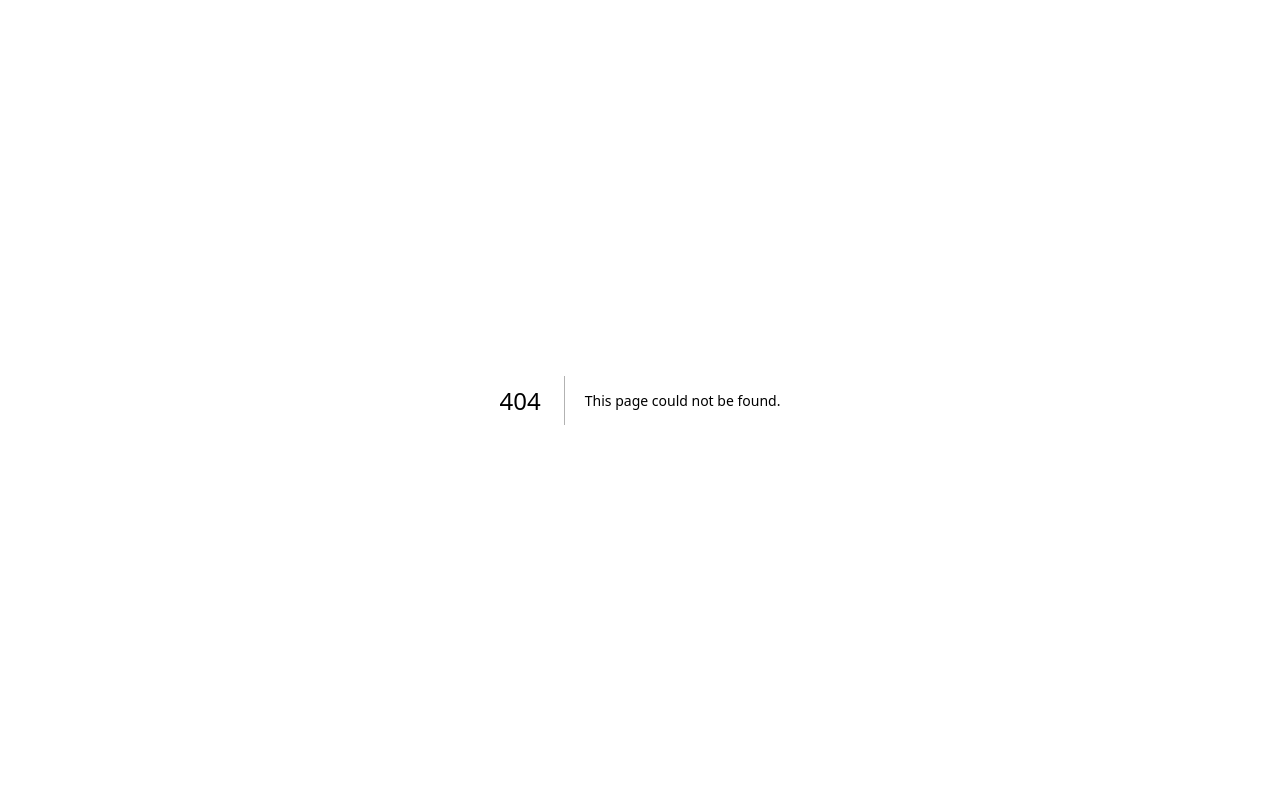
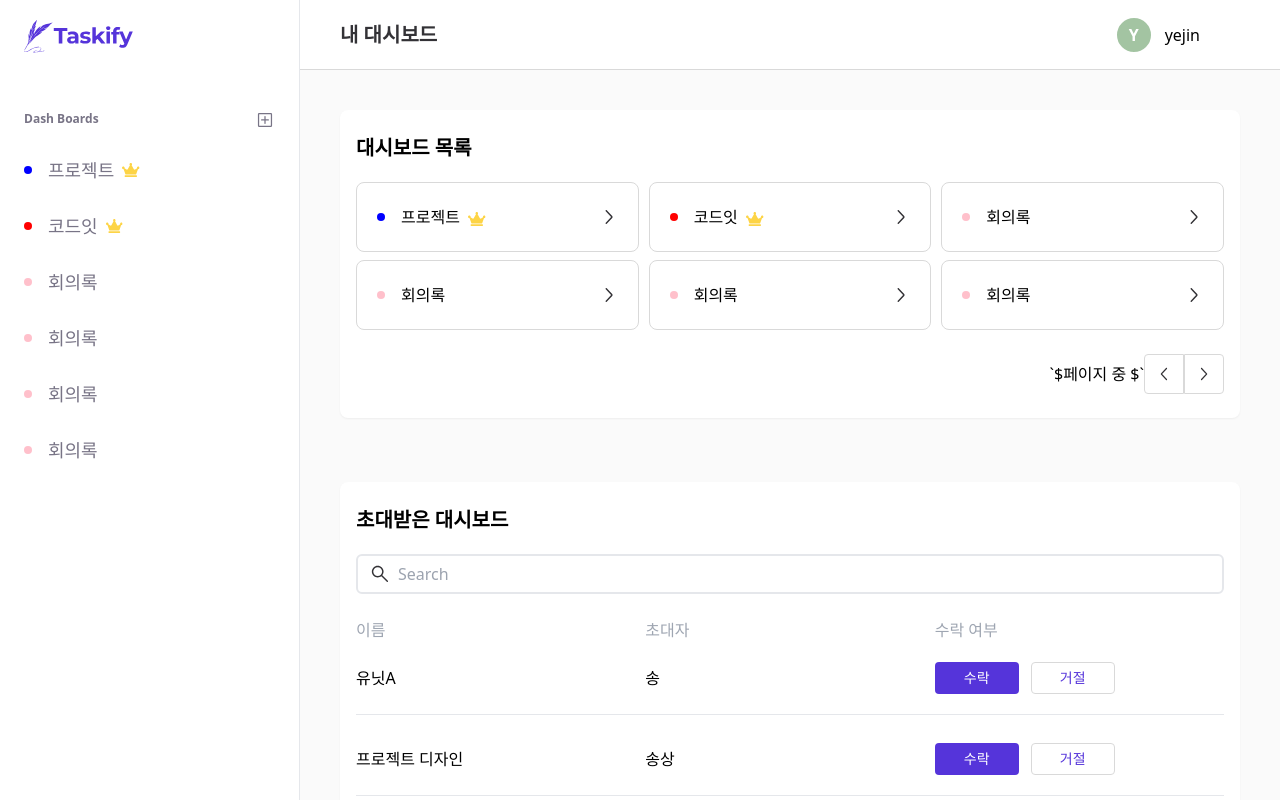
Before and after one commit to Codeit-FE3-Part3-team6-Taskify/Taskify, a Next.js app: page /mydashboard in a window 1280 px wide. Before the commit this address had no page. Shown: the top 800 px of the page. Built offline with nearby package versions, Linux system fonts and the light colour scheme.

Commit message:
✨ feat:나의 대시보드 페이지 css 및 구성 완료

```diff
--- a/public/images/index.js
+++ b/public/images/index.js
@@ -21,6 +21,7 @@ import NoMailIcon from './NomailIcon.svg';
 import PaginationArrow from './PaginationArrow.svg';
 import PenIcon from './PenIcon.svg';
 import SettingIcon from './SettingIcon.svg';
+import SearchIcon from './SearchIcon.svg';
 
 export {
   LogoImg,
@@ -46,4 +47,5 @@ export {
   PaginationArrow,
   PenIcon,
   SettingIcon,
+  SearchIcon,
 };
--- a/src/components/Buttons/DashboardListItem/DashboardListItem.jsx
+++ b/src/components/Buttons/DashboardListItem/DashboardListItem.jsx
@@ -4,17 +4,28 @@ import { CrownIcon, PaginationArrow } from '@/../public/images';
 
 // Todo(심은주): 예상 props가 짜는 사람마다 다를것같아 일단 임의로만 세팅해놓음.
 export default function DashboardListItem({ url, title, color, createdByMe }) {
+  const createCircle = (dotColor) => {
+    const circleStyle = {
+      width: '8px',
+      height: '8px',
+      borderRadius: '50%',
+      backgroundColor: dotColor,
+    };
+
+    return <div style={circleStyle} />;
+  };
+
   return (
     <li className="list-none p-0 m-0">
       <Link
         href="/"
-        className="flex justify-between items-center no-underline rounded-lg px-5 border border-solid border-gray_D9D9D9 h-[70px]"
+        className="flex justify-between items-center no-underline rounded-lg px-5 border border-solid border-gray_D9D9D9 h-[58px] md:h-[68px] lg:h-[70px]"
       >
         {/* href에 url */}
-        <span className="w-2 h-2 bg-violet_5534DA block rounded-full" />
-        {/* 임시 color 넣어진 상태 */}
-        <h2 className="m-0 md:text-base sm:text-sm">
-          타이틀내용 {/* title */}
+        <div className="flex items-center gap-x-2">
+          <span>{color && createCircle(color)}</span>
+          <h2 className="ml-2 md:text-base sm:text-sm ">{title}</h2>
+          <div>
             {createdByMe && (
               <Image
                 width={18}
@@ -24,7 +35,8 @@ export default function DashboardListItem({ url, title, color, createdByMe }) {
                 className="inline"
               />
             )}
-        </h2>
+          </div>
+        </div>
         <Image
           width={18}
           height={18}
--- a/src/components/Buttons/PagenationArrow/PagenationArrow.jsx
+++ b/src/components/Buttons/PageinationButton/PaginationButton.jsx
@@ -10,7 +10,7 @@ import { PaginationArrow } from '@/../public/images';
  */
 
 // Todo(심은주): css 적용에서 애를 먹고 있음...
-export default function PagenationArrow({
+export default function PaginationButton({
   onClick,
   disabled,
   direction = 'next',
--- a/src/components/Header/DashboardHeader.jsx
+++ b/src/components/Header/DashboardHeader.jsx
@@ -2,7 +2,7 @@ import Avatar from '../Avatar/Avatar';
 import AvatarGroup from '../Avatar/AvatarGroup';
 
 // Todo(조예진) : 미완성- 관리, 초대하기 버튼 스타일 적용
-export default function CommonHeader({
+export default function DashboardHeader({
   buttons,
   title,
   ownerIcon,
@@ -11,7 +11,7 @@ export default function CommonHeader({
   userInfo,
 }) {
   return (
-    <div className="flex justify-end items-center py-[13px] h-[60px] pl-20 pr-3 md:py-4 md:h-[70px] lg:justify-between  md:pl-[228px] md:pr-10 lg:pl-[340px] lg:pr-20 bg-white_FFFFFF border-b border-gray_D9D9D9">
+    <div className="flex justify-end items-center  py-[13px] h-[60px] pl-10 pr-3 md:py-4 md:h-[70px] lg:justify-between md:pr-10 lg:pr-20 bg-white_FFFFFF border-b border-gray_D9D9D9">
       <div className="hidden lg:flex items-center gap-2">
         <span className="text-black_333236 text-xl font-bold">{title}</span>
         {ownerIcon && <span className="relative w-5 h-fit">{ownerIcon}</span>}
--- a/src/components/Header/DefaultHeader.jsx
+++ b/src/components/Header/DefaultHeader.jsx
@@ -1,5 +1,5 @@
 // Todo(조예진) : 완성
-export default function CommonHeader({
+export default function DefaultHeader({
   isLanding,
   smallLogo,
   largeLogo,
--- a/src/components/Sidebar/Sidebar.jsx
+++ b/src/components/Sidebar/Sidebar.jsx
@@ -20,7 +20,7 @@ export default function Sidebar({ dashboards }) {
   };
 
   return (
-    <div className="flex flex-col border-r items-center h-screen mt-5 w-[67px] md:w-[160px] lg:w-[300px]">
+    <div className="flex flex-col border-r bg-white items-center h-full pt-5 w-[67px] md:w-[160px] lg:w-[300px]">
       <div className="flex flex-row md:w-full mb-9 md:mb-14 md:pl-6">
         <Image src={LogoImg} width={29} height={33} alt="로고이미지" />
         <Image
--- /dev/null
+++ b/src/pages/mydashboard.js
@@ -0,0 +1,102 @@
+import Image from 'next/image';
+import DashboardListItem from '@/components/Buttons/DashboardListItem/DashboardListItem';
+import PaginationButton from '@/components/Buttons/PageinationButton/PaginationButton';
+import DashboardHeader from '@/components/Header/DashboardHeader';
+import Sidebar from '@/components/Sidebar/Sidebar';
+import { dashboards, invitations } from '@/utils/text';
+import { SearchIcon } from '../../public/images';
+import CtaDefault from '../components/Buttons/CtaDefault/CtaDefault';
+
+const userInfo = { nickname: 'yejin', email: 'yejiniee@codeit.com' };
+
+export default function myDashboard() {
+  return (
+    <div className="flex ">
+      <aside>
+        <Sidebar dashboards={dashboards} />
+      </aside>
+      <div className="flex flex-col w-full">
+        <DashboardHeader title="내 대시보드" userInfo={userInfo} />
+        <main className="bg-gray_FAFAFA h-full w-full p-[24px] md:p-[40px]">
+          <div className="flex flex-col gap-y-16">
+            <section className="bg-white max-w-[1022px] h-auto rounded-[8px] shadow-sm py-[24px] px-[16px]">
+              <h2 className="text-xl font-bold mb-5">대시보드 목록</h2>
+
+              <div className="flex flex-col gap-y-2 md:grid md:grid-cols-2 gap-[10px] lg:grid-cols-3">
+                {dashboards.map((dashboard) => (
+                  <DashboardListItem
+                    key={dashboard.id}
+                    url="/"
+                    title={dashboard.title}
+                    color={dashboard.color}
+                    createdByMe={dashboard.createdByMe}
+                  />
+                ))}
+              </div>
+
+              <div className="flex justify-end items-center mt-6">
+                <span>
+                  `${null}페이지 중 ${null}`
+                </span>
+                <PaginationButton direction="prev" />
+                <PaginationButton />
+              </div>
+            </section>
+            <section className="bg-white max-w-[1022px] h-auto rounded-[8px] shadow-sm py-[24px] px-[16px]">
+              <h2 className="text-xl font-bold mb-5 ">초대받은 대시보드</h2>
+
+              <div className="flex items-center mb-[24px]">
+                <div className="relative w-full ">
+                  <input
+                    className="w-full rounded-[6px] border-2 h-[40px] pl-10"
+                    type="text"
+                    placeholder="Search"
+                  />
+                  <div className="absolute left-3 top-1/2 transform -translate-y-1/2">
+                    <Image
+                      src={SearchIcon}
+                      width={24}
+                      height={24}
+                      alt="돋보기아이콘"
+                    />
+                  </div>
+                </div>
+              </div>
+
+              <div className="hidden md:text-gray_9FA6B2 md:grid md:grid-cols-3 ">
+                <p>이름</p>
+                <p>초대자</p>
+                <p>수락 여부</p>
+              </div>
+
+              <div className="flex flex-col gap-y-2 h-[400px] overflow-y-scroll rounded-[8px]">
+                {invitations.map((invitation) => (
+                  <div className="flex flex-col border-b pb-[20px] gap-y-2 md:flex-row md:items-center md:grid md:grid-cols-3 md:pt-[20px] ">
+                    <div className="flex">
+                      <p className="w-[60px] text-gray_9FA6B2 md:hidden lg:hidden">
+                        이름
+                      </p>
+                      <span>{invitation.dashboard.title}</span>
+                    </div>
+                    <div className="flex">
+                      <p className="w-[60px] text-gray_9FA6B2 md:hidden lg:hidden">
+                        초대자
+                      </p>
+                      <span>{invitation.inviter.nickname}</span>
+                    </div>
+                    <div className="flex gap-x-3">
+                      <CtaDefault size="small">수락</CtaDefault>
+                      <CtaDefault size="small" color="white">
+                        거절
+                      </CtaDefault>
+                    </div>
+                  </div>
+                ))}
+              </div>
+            </section>
+          </div>
+        </main>
+      </div>
+    </div>
+  );
+}
--- /dev/null
+++ b/src/utils/text.js
@@ -0,0 +1,185 @@
+export const dashboards = [
+  {
+    id: 0,
+    title: '프로젝트',
+    color: 'blue',
+    createdAt: '2024-02-11T07:42:58.196Z',
+    updatedAt: '2024-03-11T07:42:58.196Z',
+    createdByMe: true,
+    userId: 0,
+  },
+  {
+    id: 1,
+    title: '코드잇',
+    color: 'red',
+    createdAt: '2024-05-11T07:42:58.196Z',
+    updatedAt: '2024-03-11T07:42:58.196Z',
+    createdByMe: true,
+    userId: 0,
+  },
+  {
+    id: 2,
+    title: '회의록',
+    color: 'pink',
+    createdAt: '2024-09-11T07:42:58.196Z',
+    updatedAt: '2024-03-11T07:42:58.196Z',
+    createdByMe: false,
+    userId: 0,
+  },
+  {
+    id: 3,
+    title: '회의록',
+    color: 'pink',
+    createdAt: '2024-09-11T07:42:58.196Z',
+    updatedAt: '2024-03-11T07:42:58.196Z',
+    createdByMe: false,
+    userId: 0,
+  },
+  {
+    id: 4,
+    title: '회의록',
+    color: 'pink',
+    createdAt: '2024-09-11T07:42:58.196Z',
+    updatedAt: '2024-03-11T07:42:58.196Z',
+    createdByMe: false,
+    userId: 0,
+  },
+  {
+    id: 5,
+    title: '회의록',
+    color: 'pink',
+    createdAt: '2024-09-11T07:42:58.196Z',
+    updatedAt: '2024-03-11T07:42:58.196Z',
+    createdByMe: false,
+    userId: 0,
+  },
+];
+
+export const invitations = [
+  {
+    id: 0,
+    inviter: {
+      nickname: '송',
+      email: 'string',
+      id: 0,
+    },
+    teamId: 'string',
+    dashboard: {
+      title: '유닛A',
+      id: 0,
+    },
+    invitee: {
+      nickname: 'string',
+      email: 'string',
+      id: 0,
+    },
+    inviteAccepted: true,
+    createdAt: '2024-03-14T07:51:05.897Z',
+    updatedAt: '2024-03-14T07:51:05.897Z',
+  },
+  {
+    id: 1,
+    inviter: {
+      nickname: '송상',
+      email: 'string',
+      id: 0,
+    },
+    teamId: 'string',
+    dashboard: {
+      title: '프로젝트 디자인',
+      id: 0,
+    },
+    invitee: {
+      nickname: 'string',
+      email: 'string',
+      id: 0,
+    },
+    inviteAccepted: true,
+    createdAt: '2024-03-14T07:51:05.897Z',
+    updatedAt: '2024-03-14T07:51:05.897Z',
+  },
+  {
+    id: 2,
+    inviter: {
+      nickname: '송상훈',
+      email: 'string',
+      id: 0,
+    },
+    teamId: 'string',
+    dashboard: {
+      title: '유닛B',
+      id: 0,
+    },
+    invitee: {
+      nickname: 'string',
+      email: 'string',
+      id: 0,
+    },
+    inviteAccepted: true,
+    createdAt: '2024-03-14T07:51:05.897Z',
+    updatedAt: '2024-03-14T07:51:05.897Z',
+  },
+  {
+    id: 3,
+    inviter: {
+      nickname: '송상훈송',
+      email: 'string',
+      id: 0,
+    },
+    teamId: 'string',
+    dashboard: {
+      title: '유닛C',
+      id: 0,
+    },
+    invitee: {
+      nickname: 'string',
+      email: 'string',
+      id: 0,
+    },
+    inviteAccepted: true,
+    createdAt: '2024-03-14T07:51:05.897Z',
+    updatedAt: '2024-03-14T07:51:05.897Z',
+  },
+  {
+    id: 4,
+    inviter: {
+      nickname: '송상',
+      email: 'string',
+      id: 0,
+    },
+    teamId: 'string',
+    dashboard: {
+      title: '새로운 기록',
+      id: 0,
+    },
+    invitee: {
+      nickname: 'string',
+      email: 'string',
+      id: 0,
+    },
+    inviteAccepted: true,
+    createdAt: '2024-03-14T07:51:05.897Z',
+    updatedAt: '2024-03-14T07:51:05.897Z',
+  },
+  {
+    id: 5,
+    inviter: {
+      nickname: '송상',
+      email: 'string',
+      id: 0,
+    },
+    teamId: 'string',
+    dashboard: {
+      title: '새로운 기록',
+      id: 0,
+    },
+    invitee: {
+      nickname: 'string',
+      email: 'string',
+      id: 0,
+    },
+    inviteAccepted: true,
+    createdAt: '2024-03-14T07:51:05.897Z',
+    updatedAt: '2024-03-14T07:51:05.897Z',
+  },
+];
--- a/tailwind.config.js
+++ b/tailwind.config.js
@@ -25,6 +25,7 @@ module.exports = {
         purple_760DDE: { DEFAULT: '#760DDE' },
         orange_FFA500: { DEFAULT: '#FFA500' },
         blue_76A6EA: { DEFAULT: '#76A5EA' },
+        blue_5534DA: { DEFAULT: '#5534DA' },
         pink_E876EA: { DEFAULT: '#E876EA' },
       },
       screens: {
```
Also changed, not shown: public/images/SearchIcon.svg (added). Lines whose indentation alone changed are shown as unchanged.
